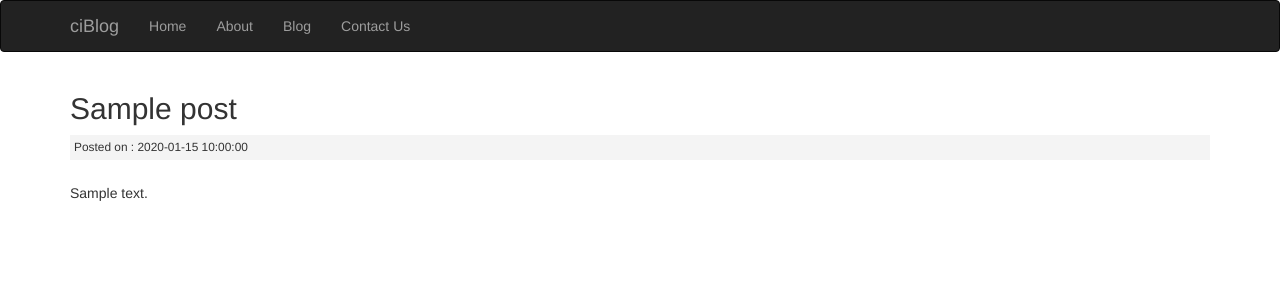
After one commit to sumon1991/first_ci, a CodeIgniter app: page /ciblog/posts/sample in a window 1280 px wide. The commit adds this page. Shown: the top 300 px of the page. Run offline with CodeIgniter, Linux system fonts and the light colour scheme; tables that the repository leaves empty or names only in its code hold one stand-in row (values such as "Sample post"); some libraries are stand-ins or nearby versions.

Commit message:
Single post view by clicking READ MORE

```diff
--- a/application/config/routes.php
+++ b/application/config/routes.php
@@ -51,6 +51,8 @@ defined('BASEPATH') OR exit('No direct script access allowed');
 */
 //$route['default_controller'] = 'welcome';
 
+
+$route['posts/(:any)'] = 'posts/view/$1';
 $route['(posts)'] = 'posts/index';
 $route['default_controller'] = 'pages/view';
 $route['(:any)'] = 'pages/view/$1';
--- a/application/controllers/posts.php
+++ b/application/controllers/posts.php
@@ -14,4 +14,21 @@
             $this -> load -> view('posts/index' ,$data);
             $this -> load -> view('templates/footer');
         }
+
+        public function view($slug = NULL){
+            $data['post'] = $this->post_model->get_posts($slug);
+
+            if(empty($data['post']))
+            {
+                show_404();
+            }
+
+            $data['title'] = $data['post']['title'];
+
+
+
+            $this -> load -> view('templates/header');
+            $this -> load -> view('posts/view' ,$data);
+            $this -> load -> view('templates/footer');
+        }
     }
--- a/application/views/posts/index.php
+++ b/application/views/posts/index.php
@@ -3,4 +3,6 @@
 <h3> <?php echo $post['title']; ?></h3>
 <small class="post-date">Posted on : <?php echo $post['created_at']; ?></small><br>
 <?php echo $post['body'];?>
+<br /> <br />
+<p><a class="btn btn-default" href="<?php echo base_url('/posts/' .$post['slug']); ?>">Read More</a></p>
 <?php endforeach; ?>
--- /dev/null
+++ b/application/views/posts/view.php
@@ -0,0 +1,6 @@
+<h2><?php echo $post['title']; ?></h2>
+
+<small class="post-date">Posted on : <?php echo $post['created_at']; ?></small> <br>
+<div class="post-body">
+<?php echo $post['body'];?>
+</div>
--- a/application/views/templates/header.php
+++ b/application/views/templates/header.php
@@ -2,6 +2,7 @@
     <head>
         <title>ciBlog</title>
         <link rel="stylesheet" href="https://bootswatch.com/flatly/bootstrap.min.css">
+        <link rel="stylesheet" href="<?php echo base_url(); ?>/assets/css/style.css">
     </head>
     <body>
     <nav class="navbar navbar-inverse">
@@ -13,6 +14,7 @@
           <ul class="nav navbar-nav">
             <li><a href="<?php echo base_url(); ?>">Home</a></li>
             <li><a href="<?php echo base_url(); ?>about">About</a></li>
+            <li><a href="<?php echo base_url(); ?>posts">Blog</a></li>
             <li><a href="<?php echo base_url(); ?>contact">Contact Us</a></li>
           </ul>
         </div>
--- /dev/null
+++ b/assets/css/style.css
@@ -0,0 +1,6 @@
+.post-date{
+    background:#f4f4f4;
+    padding:4px;
+    margin:3px 0px;
+    display: block;
+}
```
